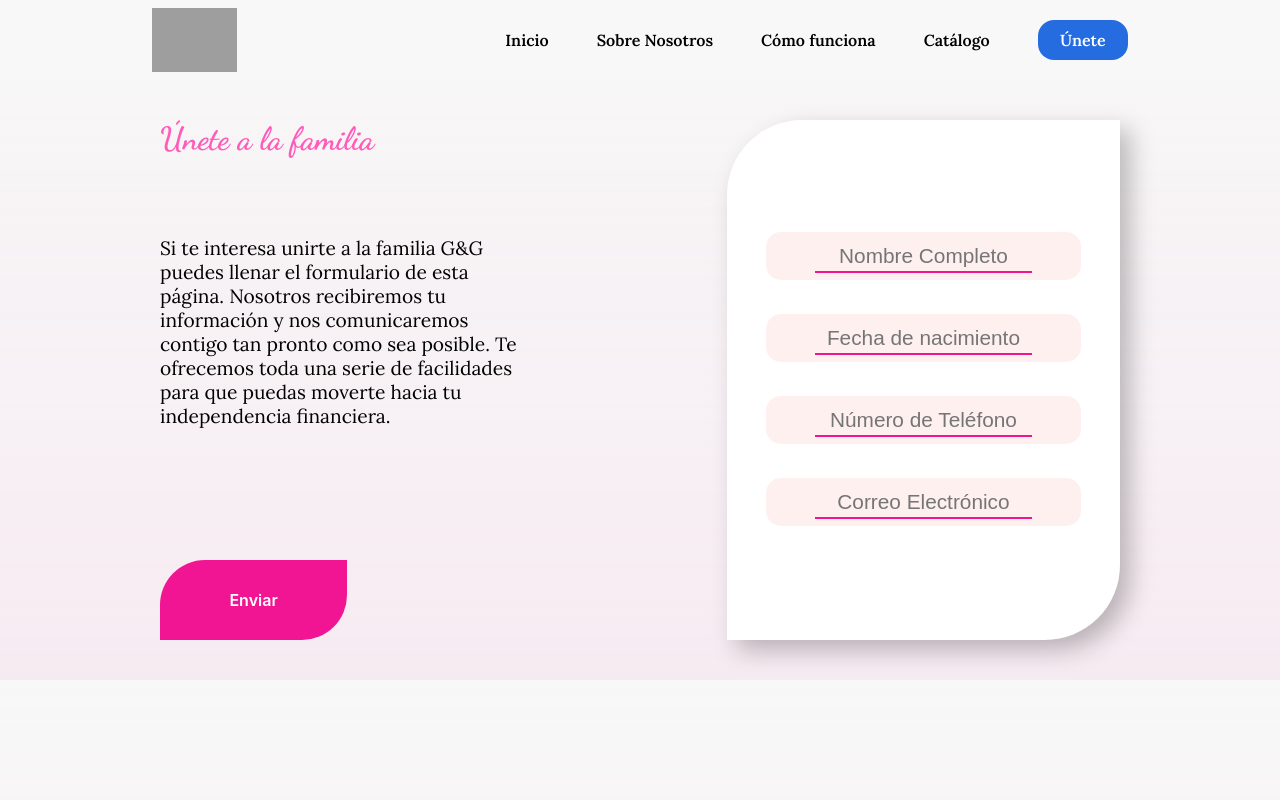
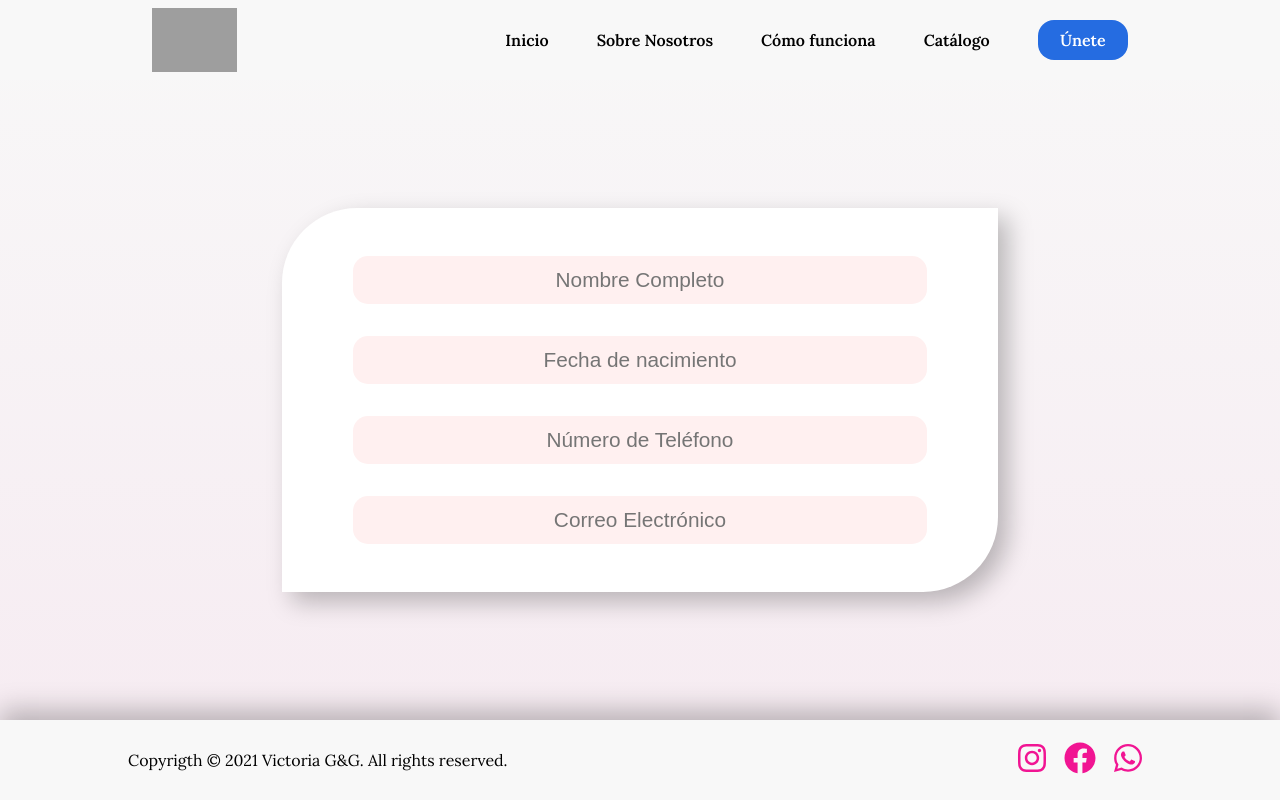
Before and after one commit to Black-And-White-Solutions/victoria-gg, a React (Create React App) app: page /singIn in a window 1280 px wide. Built offline with nearby package versions, Linux system fonts and the light colour scheme; grey boxes are pictures that could not be loaded; a web font is replaced by a local one.

Commit message:
Footer added, page tweaks, Form started

```diff
--- /dev/null
+++ b/src/assets/GenericCSS.tsx
@@ -0,0 +1,8 @@
+import { css } from 'styled-components';
+import { size } from '../assets/mediaSizes';
+
+const { desktopS } = size;
+
+export const maxMargin = css`
+  padding: 0.5rem calc((100vw - ${desktopS}) / 2);
+`;
--- a/src/components/Container.tsx
+++ b/src/components/Container.tsx
@@ -1,21 +1,20 @@
 import PropTypes from 'prop-types';
 import styled from 'styled-components';
-import { size } from '../assets/mediaSizes';
+import { maxMargin } from '../assets/GenericCSS';
 
 type ContainerDisplay = {
   display?: 'flex' | 'grid';
 };
 
-const { desktopS } = size;
-
 const Container = styled.div<ContainerDisplay>`
   display: ${props => props.display};
   justify-content: center;
-  padding: 0 calc((100vw - ${desktopS}) / 2);
+  ${maxMargin}
   grid-auto-flow: row;
 `;
 
 export const HeightContainer = styled(Container)`
+  height: calc(100vh - 10rem);
   align-items: center;
 `;
 
--- /dev/null
+++ b/src/components/Footer.tsx
@@ -0,0 +1,46 @@
+import React, { VoidFunctionComponent } from 'react';
+import styled, { css } from 'styled-components';
+import { FaInstagram, FaFacebook, FaWhatsapp } from 'react-icons/fa';
+import { maxMargin } from '../assets/GenericCSS';
+
+const FooterBar = styled.div`
+  ${maxMargin}
+  display: flex;
+  height: 5rem;
+  align-items: center;
+  justify-content: space-between;
+  background: #f8f8f8;
+  box-shadow: 0px -10px 25px rgba(0, 0, 0, 0.25);
+`;
+
+const IconStyle = css`
+  width: auto;
+  height: 2rem;
+  margin: 0 0.5rem;
+  color: #f11593;
+`;
+
+const InstagramIcon = styled(FaInstagram)`
+  ${IconStyle}
+`;
+const FacebookIcon = styled(FaFacebook)`
+  ${IconStyle}
+`;
+const WhatsappIcon = styled(FaWhatsapp)`
+  ${IconStyle}
+`;
+
+const Footer: VoidFunctionComponent = () => {
+  return (
+    <FooterBar>
+      <p>Copyrigth © 2021 Victoria G&G. All rights reserved.</p>
+      <div>
+        <InstagramIcon />
+        <FacebookIcon />
+        <WhatsappIcon />
+      </div>
+    </FooterBar>
+  );
+};
+
+export default Footer;
--- a/src/components/Form/Form.tsx
+++ b/src/components/Form/Form.tsx
@@ -1,46 +1,25 @@
 import React, { VoidFunctionComponent } from 'react';
-import {
-  FormCard,
-  FormInput,
-  FormInputLine,
-  FormInputWrapper,
-} from './FormComponents';
+import { FormCard, FormInput } from './FormComponents';
 
 const Form: VoidFunctionComponent = () => {
   return (
     <FormCard>
-      <FormInputWrapper>
-        <FormInput
-          name={'name'}
-          placeholder={'Nombre Completo'}
-          type={'text'}
-        />
-        <FormInputLine />
-      </FormInputWrapper>
-      <FormInputWrapper>
+      <FormInput name={'name'} placeholder={'Nombre Completo'} type={'text'} />
       <FormInput
         name={'birthdate'}
         placeholder={'Fecha de nacimiento'}
         type={'text'}
       />
-        <FormInputLine />
-      </FormInputWrapper>
-      <FormInputWrapper>
       <FormInput
         name={'phone'}
         placeholder={'Número de Teléfono'}
         type={'phone'}
       />
-        <FormInputLine />
-      </FormInputWrapper>
-      <FormInputWrapper>
       <FormInput
         name={'mail'}
         placeholder={'Correo Electrónico'}
         type={'email'}
       />
-        <FormInputLine />
-      </FormInputWrapper>
     </FormCard>
   );
 };
--- a/src/components/Form/FormComponents.tsx
+++ b/src/components/Form/FormComponents.tsx
@@ -6,10 +6,11 @@ import styled from 'styled-components';
 export const FormCard = styled.div`
   display: flex;
   width: 70%;
-  height: 520px;
+  height: fit-content;
   flex-direction: column;
   align-items: center;
   justify-content: center;
+  padding: 2rem 0;
   background: #ffffff;
   border-radius: 75px 0;
   box-shadow: 10px 10px 25px rgba(0, 0, 0, 0.25);
@@ -33,6 +34,7 @@ export const FormInput = styled.input`
   }
 `;
 
+/*
 export const FormInputLine = styled.div`
   position: relative;
   top: -30%;
@@ -48,3 +50,4 @@ export const FormInputWrapper = styled.div`
   align-items: center;
   justify-content: center;
 `;
+ */
--- a/src/components/HomeComponents.tsx
+++ b/src/components/HomeComponents.tsx
@@ -62,4 +62,5 @@ export const CardShowcase = styled.div`
   display: flex;
   width: 100%;
   justify-content: space-evenly;
+  margin: 2rem auto;
 `;
--- a/src/components/Layout.tsx
+++ b/src/components/Layout.tsx
@@ -7,11 +7,9 @@ import React, {
 } from 'react';
 import PropTypes from 'prop-types';
 import { BrowserRouter } from 'react-router-dom';
-// import styled from 'styled-components';
-// import { Grid, Cell } from 'styled-css-grid-v5';
-// import { device } from './assets/mediaSizes.js';
 import NavBar from './Navbar/NavBar';
 import DropdownBar from './Navbar/DropdownBar';
+import Footer from './Footer';
 
 type ComponentChilds = {
   children?: ReactChild[] | ReactNode;
@@ -29,6 +27,7 @@ const Layout: VoidFunctionComponent<ComponentChilds> = ({ children }) => {
       <DropdownBar isOpen={toggle} toggle={toggleNavbar} />
       <NavBar toggle={toggleNavbar} />
       {children}
+      <Footer />
     </BrowserRouter>
   );
 };
--- a/src/components/Navbar/NavbarElements.tsx
+++ b/src/components/Navbar/NavbarElements.tsx
@@ -1,17 +1,18 @@
 import { NavLink as Link } from 'react-router-dom';
 import styled from 'styled-components';
+import { maxMargin } from '../../assets/GenericCSS';
 import { size } from '../../assets/mediaSizes';
 
-const { tablet, desktopS } = size;
+const { tablet } = size;
 
 export const NavBar = styled.nav`
+  ${maxMargin}
   position: sticky;
   z-index: 10;
   top: 0;
   display: flex;
   height: 5rem;
   justify-content: space-between;
-  padding: 0.5rem calc((100vw - ${desktopS}) / 2);
   background: #f8f8f8;
 
   @media screen and (max-width: ${tablet}) {
--- a/src/pages/SingIn.tsx
+++ b/src/pages/SingIn.tsx
@@ -1,20 +1,11 @@
 import React, { VoidFunctionComponent } from 'react';
-import BasicComponent, { ButtonHTML } from '../components/BasicComponent';
 import { HeightContainer } from '../components/Container';
 import Form from '../components/Form/Form';
 
 const SingIn: VoidFunctionComponent = () => {
   return (
     <HeightContainer display={'flex'}>
-      <BasicComponent
-        buttonChildren={<ButtonHTML>Enviar</ButtonHTML>}
-        description={
-          'Si te interesa unirte a la familia G&G puedes llenar el formulario de esta página. Nosotros recibiremos tu información y nos comunicaremos contigo tan pronto como sea posible. Te ofrecemos toda una serie de facilidades para que puedas moverte hacia tu independencia financiera.'
-        }
-        title={'Únete a la familia'}
-      >
-        <Form />
-      </BasicComponent>
+      <Form />
     </HeightContainer>
   );
 };
```
Also changed, not shown: src/components/Form/RegisterFormData.tsx (added, +7 -0 lines). Lines whose indentation alone changed are shown as unchanged.
